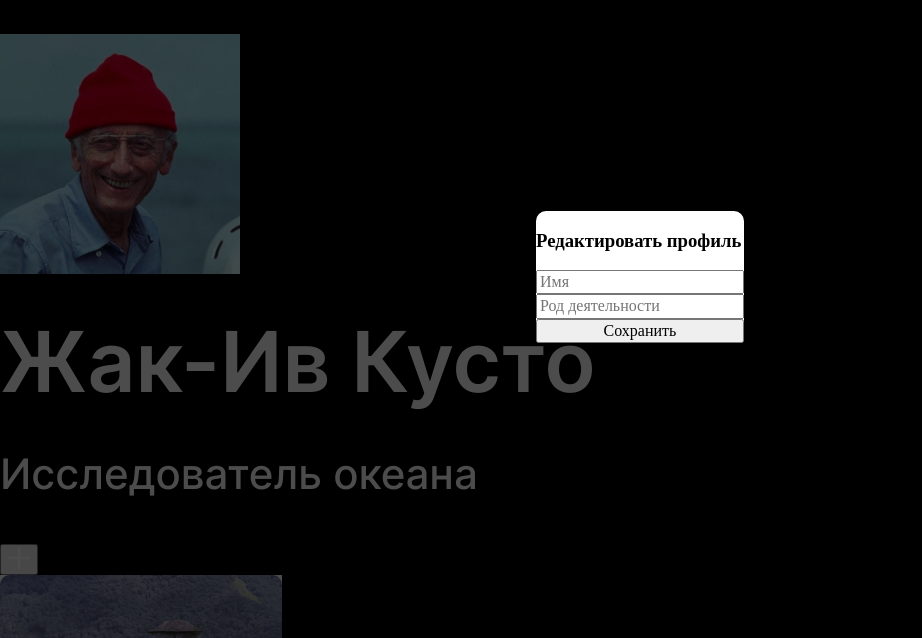
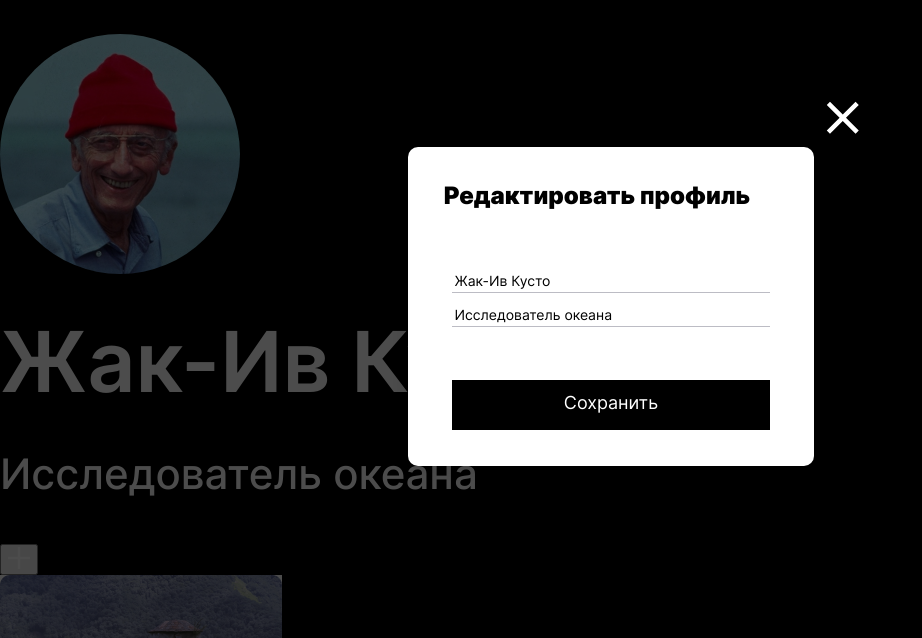
Before and after one commit to Tonilyn/mesto, a plain HTML site: page index.html in a window 1280 px wide. Shown: the part 123-761 px from the top of the page, without its empty margins (0-922 px from the left). Drawn offline with Linux system fonts and the light colour scheme.

Commit message:
finish popup overlay and css

```diff
--- /dev/null
+++ b/blocks/pop-up/__close/pop-up__close.css
@@ -0,0 +1,6 @@
+.pop-up__close {
+    grid-column: 2 / span 3;
+    grid-row: 1 / 2;
+    object-fit: cover;
+    align-self: end;
+}
--- /dev/null
+++ b/blocks/pop-up/__container/pop-up__container.css
@@ -0,0 +1,5 @@
+.pop-up__container {
+    display: grid;
+    grid-template-columns: 1fr min-content;
+    grid-template-rows: min-content 1fr;
+}
--- a/blocks/pop-up/__form/pop-up__form.css
+++ b/blocks/pop-up/__form/pop-up__form.css
@@ -3,6 +3,8 @@
     background-color: #fff;
     box-shadow: 0px 0px 25px rgba(0, 0, 0, 0.15);
     border-radius: 10px;
+    grid-column: 1 / 2;
+    grid-row: 2;
     position: relative;
     margin: auto;
     display: flex;
--- /dev/null
+++ b/blocks/pop-up/__item/pop-up__item.css
@@ -0,0 +1,13 @@
+.pop-up__item {
+    border: 0;
+    width: 78%;
+    height: 24px;
+    box-sizing: border-box;
+    border-bottom: 1px solid #bcbcc4;
+    background-color: transparent;
+    margin: 5px auto;
+    font-size: 14px;
+    line-height: 17px;
+    color: #000;
+    font-family: inherit;
+}
--- a/blocks/pop-up/__save/pop-up__save.css
+++ b/blocks/pop-up/__save/pop-up__save.css
@@ -0,0 +1,14 @@
+.pop-up__save {
+  width: 78%;
+  height: 50px;
+  font-size: 18px;
+  line-height: 22px;
+  border: 0;
+  margin: 48px auto 36px;
+  padding-bottom: 5px;
+  cursor: pointer;
+  transition: opacity .4s;
+  background-color: #000;
+  color: white;
+  font-family: 'Inter', Arial, Helvetica, sans-serif;
+}
--- /dev/null
+++ b/blocks/pop-up/__title/pop-up__title.css
@@ -0,0 +1,9 @@
+.pop-up__title {
+    max-width: 330px;
+    padding-left: 36px;
+    padding-right: 64px;
+    margin: 34px auto 54px;
+    font-weight: 900;
+    font-size: 24px;
+    line-height: 29px;
+}
--- a/blocks/pop-up/pop-up.css
+++ b/blocks/pop-up/pop-up.css
@@ -1,7 +1,11 @@
 @import url(./__form/pop-up__form.css);
+@import url(./__title/pop-up__title.css);
+@import url(./__item/pop-up__item.css);
 @import url(./__first-name/pop-up__first-name.css);
 @import url(./__bio/pop-up__bio.css);
 @import url(./__save/pop-up__save.css);
+@import url(./__close/pop-up__close.css);
+@import url(./__container/pop-up__container.css);
 
 .pop-up {
     max-width: 100%;
@@ -14,4 +18,5 @@
     display: flex;
     justify-content: center;
     align-items: center;
+    font-family: 'Inter', Arial, Helvetica, sans-serif;
 }
--- /dev/null
+++ b/blocks/profile/__avatar/profile__avatar.css
@@ -0,0 +1,3 @@
+.profile__avatar {
+    border-radius: 50%;
+}
--- a/blocks/profile/profile.css
+++ b/blocks/profile/profile.css
@@ -1 +1,2 @@
 @import url(./__info/profile__info.css);
+@import url(./__avatar/profile__avatar.css);
--- a/index.html
+++ b/index.html
@@ -53,12 +53,15 @@
         </section>
     </div>
     <section class="pop-up">
-        <form class="pop-up__form">
-            <h3>Редактировать профиль</h3>
-            <input type="text" class="pop-up__first-name" placeholder="Имя">
-            <input type="text" class="pop-up__bio" placeholder="Род деятельности">
-            <button class="pop-up__save">Сохранить</button>
-        </form>
+        <div class="pop-up__container">
+            <img src="./images/close_icon.svg" class="pop-up__close" alt="закрыть">
+            <form class="pop-up__form">
+                <h2 class="pop-up__title">Редактировать профиль</h2>
+                <input type="text" class="pop-up__item pop-up__item_name" placeholder="Имя" value="Жак-Ив Кусто">
+                <input type="text" class="pop-up__item pop-up__item_bio" placeholder="Профессия" value="Исследователь океана">
+                <button type="submit" class="pop-up__save">Сохранить</button>
+            </form>
+        </div>
     </section>
     <footer class="footer">
         <p class="footer__copyright">&copy;2020. Соловьева Полина</p>
```
Also changed, not shown: blocks/pop-up/__item/_bio/pop-up__item_name.css (added), blocks/pop-up/__item/_name/pop-up__item_name.css (added), images/close_icon.svg (added).
